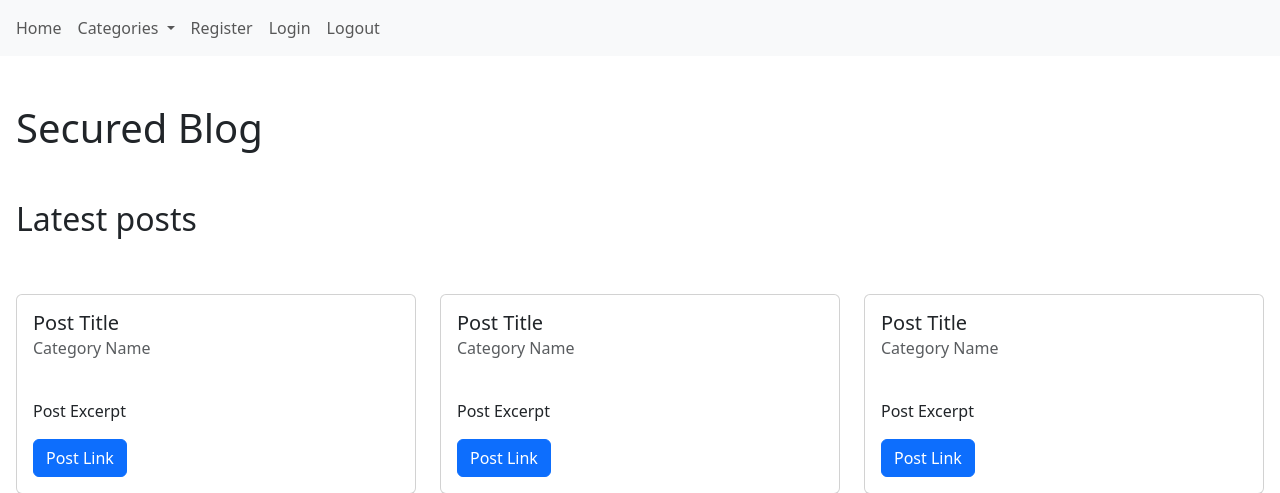
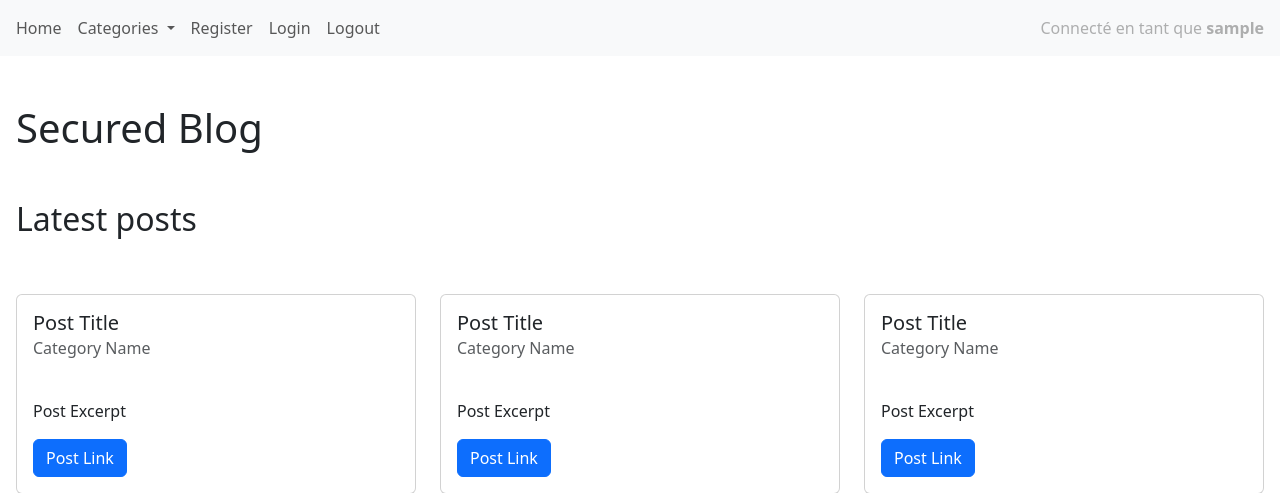
Before and after one commit to 0xBAD5EED5/bre04-secu-blog, a PHP site: page /index.php in a window 1280 px wide. Shown: the top 493 px of the page. Run offline with PHP 8.4, Linux system fonts and the light colour scheme; the visitor is signed in with stand-in values (Sample User, id 1).

Commit message:
feat: Afficher le nom d'utilisateur connecté dans la barre de navigation

```diff
--- a/templates/layout.phtml
+++ b/templates/layout.phtml
@@ -37,6 +37,13 @@
                         <a class="nav-link" href="index.php?route=logout">Logout</a>
                     </li>
                 </ul>
+                <ul class="navbar-nav ms-auto mb-2 mb-lg-0">
+                    <?php if (isset($_SESSION['username'])): ?>
+                        <li class="nav-item">
+                            <span class="nav-link disabled">Connecté en tant que <strong><?= htmlspecialchars($_SESSION['username']) ?></strong></span>
+                        </li>
+                    <?php endif; ?>
+                </ul>
             </nav>
         </header>
 
```
